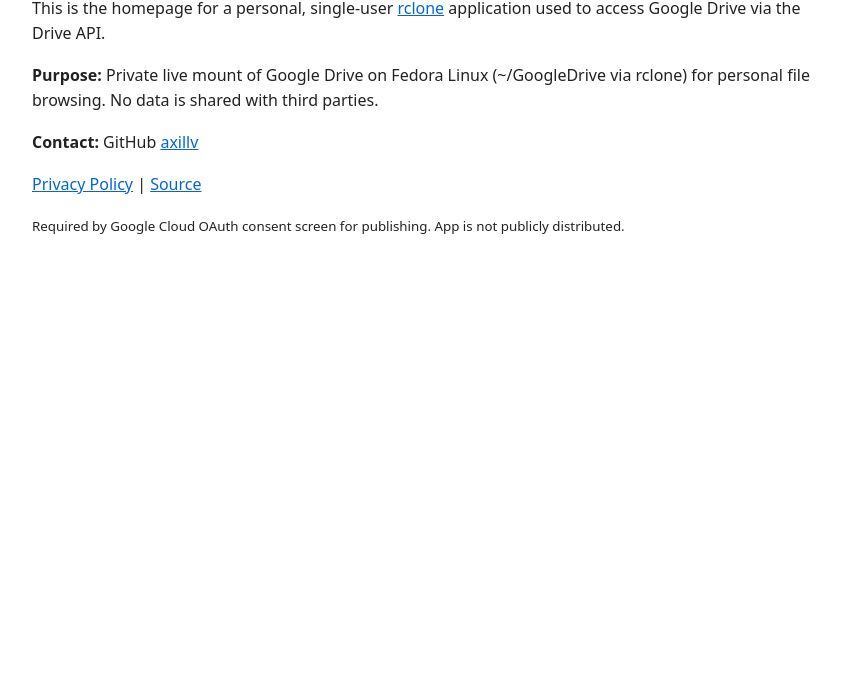
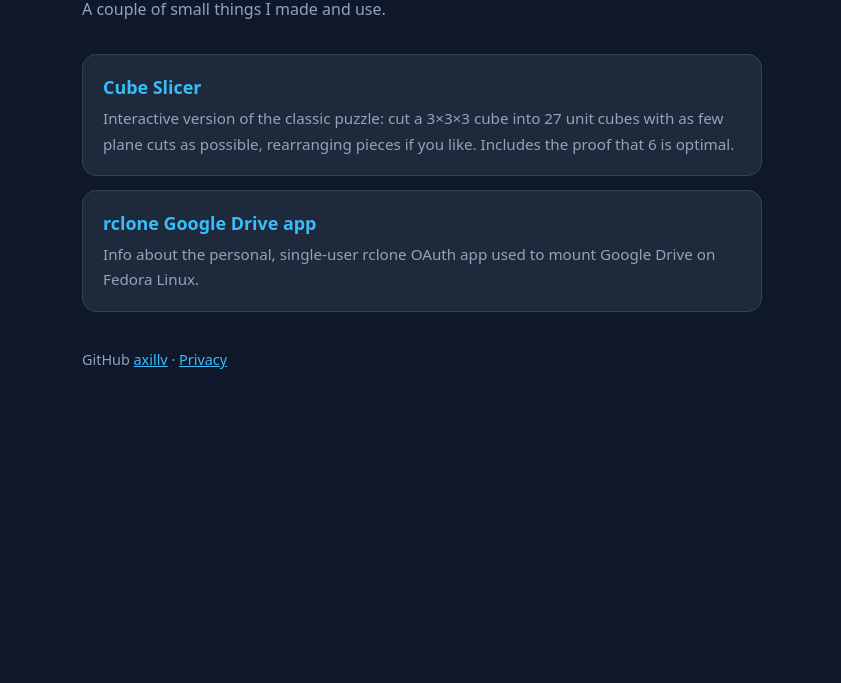
Before and after one commit to axillv/axillv.github.io, a plain HTML site: page index.html in a window 1280 px wide. Shown: the part 117-800 px from the top of the page, without its empty margins (218-1059 px from the left). Drawn offline with Linux system fonts and the light colour scheme.

Commit message:
Make the homepage a landing page; move the rclone app page under /rclone/
- index.html is now a small personal landing page linking the cube toy and the app
- add rclone/ with the app description and privacy policy
- keep /privacy.html working via a redirect to /rclone/privacy.html

```diff
--- a/index.html
+++ b/index.html
@@ -3,15 +3,47 @@
 <head>
 <meta charset="utf-8">
 <meta name="viewport" content="width=device-width,initial-scale=1">
-<title>axillv - Personal rclone Drive App</title>
-<style>body{font-family:system-ui,Arial;max-width:780px;margin:40px auto;padding:0 20px;line-height:1.6;color:#222}h1{font-size:2em}a{color:#0366d6}</style>
+<title>axillv</title>
+<meta name="description" content="Personal site: an interactive 3x3x3 cube slicer puzzle, and info about a personal rclone Google Drive app.">
+<style>
+  :root{--bg:#0f172a;--panel:#1e293b;--line:#334155;--fg:#e2e8f0;--muted:#94a3b8;--accent:#38bdf8}
+  *{box-sizing:border-box}
+  body{margin:0;background:var(--bg);color:var(--fg);font-family:system-ui,Arial,sans-serif;line-height:1.6}
+  main{max-width:720px;margin:0 auto;padding:56px 20px 64px}
+  h1{font-size:2.1rem;margin:0 0 4px;letter-spacing:-.02em}
+  .lead{color:var(--muted);margin:0 0 32px}
+  .cards{list-style:none;padding:0;margin:0;display:grid;gap:14px}
+  .card{display:block;text-decoration:none;color:inherit;background:var(--panel);border:1px solid var(--line);border-radius:14px;padding:18px 20px;transition:border-color .15s,transform .15s}
+  .card:hover{border-color:var(--accent);transform:translateY(-2px)}
+  .card strong{display:block;font-size:1.12rem;color:var(--accent);margin-bottom:4px}
+  .card span{color:var(--muted);font-size:.95rem}
+  footer{margin-top:36px;color:var(--muted);font-size:.9rem}
+  a{color:var(--accent)}
+</style>
 </head>
 <body>
-<h1>axillv - Personal rclone Google Drive App</h1>
-<p>This is the homepage for a personal, single-user <a href="https://rclone.org">rclone</a> application used to access Google Drive via the Drive API.</p>
-<p><strong>Purpose:</strong> Private live mount of Google Drive on Fedora Linux (~/GoogleDrive via rclone) for personal file browsing. No data is shared with third parties.</p>
-<p><strong>Contact:</strong> GitHub <a href="https://github.com/axillv">axillv</a></p>
-<p><a href="privacy.html">Privacy Policy</a> | <a href="https://github.com/axillv/axillv.github.io">Source</a></p>
-<p><small>Required by Google Cloud OAuth consent screen for publishing. App is not publicly distributed.</small></p>
+<main>
+  <h1>axillv</h1>
+  <p class="lead">A couple of small things I made and use.</p>
+
+  <ul class="cards">
+    <li>
+      <a class="card" href="cube-slicer/">
+        <strong>Cube Slicer</strong>
+        <span>Interactive version of the classic puzzle: cut a 3&times;3&times;3 cube into 27 unit cubes with as few plane cuts as possible, rearranging pieces if you like. Includes the proof that 6 is optimal.</span>
+      </a>
+    </li>
+    <li>
+      <a class="card" href="rclone/">
+        <strong>rclone Google Drive app</strong>
+        <span>Info about the personal, single-user rclone OAuth app used to mount Google Drive on Fedora Linux.</span>
+      </a>
+    </li>
+  </ul>
+
+  <footer>
+    GitHub <a href="https://github.com/axillv">axillv</a> &middot; <a href="privacy.html">Privacy</a>
+  </footer>
+</main>
 </body>
 </html>
```
Also changed, not shown: privacy.html (+5 -14 lines), rclone/index.html (added, +17 -0 lines), rclone/privacy.html (added, +23 -0 lines).
